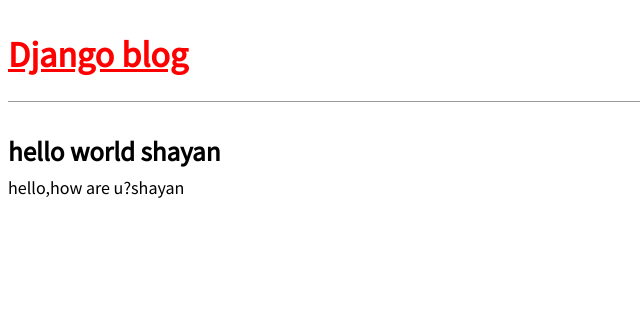
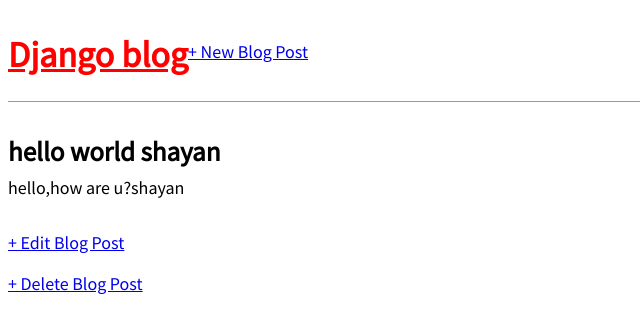
Before and after one commit to shaheermohamed/blog, a Django app: page /post/1/ in a window 1280 px wide. Shown: the top 333 px of the page, without its empty margins (0-640 px from the left). Run offline with Django 3.2, Linux system fonts and the light colour scheme; data comes from the database, SQL or seed files in the repository; both versions use the stored data as it was after the commit.

Commit message:
adding blog,updating,deleting

```diff
--- a/blog/models.py
+++ b/blog/models.py
@@ -1,4 +1,5 @@
 from django.db import models
+from django.urls import reverse
 
 class Post(models.Model):
     title = models.CharField(max_length=200)
@@ -11,3 +12,6 @@
 
     def __str__(self):
         return self.title
+
+    def get_absolute_url(self):
+        return reverse('post_detail', args=[str(self.id)])
--- a/blog/templates/blog/base.html
+++ b/blog/templates/blog/base.html
@@ -10,7 +10,12 @@
 </head>
 <body>
 <header>
-    <h1><a href="{% url 'home' %}">Django blog</a></h1>
+    <div class="nav-left">
+        <h1><a href="{% url 'home' %}">Django blog</a></h1>
+    </div>
+    <div class="nav-right">
+        <a href="{% url 'post_new' %}">+ New Blog Post</a>
+    </div>
 </header>
 <div>
     {% block content %}
--- a/blog/templates/blog/post_detail.html
+++ b/blog/templates/blog/post_detail.html
@@ -4,4 +4,7 @@
     <h2>{{ post.title }}</h2>
     <p>{{ post.body }}</p>
 </div>
+
+<a href="{% url 'post_edit' post.pk %}">+ Edit Blog Post</a>
+<p><a href="{% url 'post_delete' post.pk %}">+ Delete Blog Post</a></p>
 {% endblock content %}
--- a/blog/urls.py
+++ b/blog/urls.py
@@ -1,7 +1,12 @@
 from django.urls import path
-from .views import BlogListView, BlogDetailView
+from .views import BlogListView, BlogDetailView, BlogCreateView, BlogUpdateView, BlogDeleteView
 
 urlpatterns = [
+    path('post/<int:pk>/delete/',  # new
+         BlogDeleteView.as_view(), name='post_delete'),
+    path('post/<int:pk>/edit/',
+         BlogUpdateView.as_view(), name='post_edit'),
+    path('post/new/', BlogCreateView.as_view(), name='post_new'),
     path('post/<int:pk>/', BlogDetailView.as_view(), name='post_detail'),
     path('', BlogListView.as_view(), name='home')
 ]
--- a/blog/views.py
+++ b/blog/views.py
@@ -1,11 +1,37 @@
-from django.views.generic import ListView,DetailView
+from django.views.generic import ListView, DetailView
+from django.views.generic.edit import CreateView
 from .models import Post
+from django.views.generic.edit import CreateView, UpdateView
+from django.views.generic.edit import CreateView, UpdateView, DeleteView  # new
+from django.urls import reverse_lazy  # new
 
 
 class BlogListView(ListView):
     model = Post
     template_name = 'blog/home.html'
 
-class BlogDetailView(DetailView): # new
+
+class BlogDetailView(DetailView):  # new
     model = Post
     template_name = 'blog/post_detail.html'
+
+
+class BlogCreateView(CreateView):  # new
+
+    model = Post
+    template_name = 'blog/post_new.html'
+    fields = ['title', 'author', 'body']
+
+
+class BlogUpdateView(UpdateView):  # new
+
+    model = Post
+    template_name = 'blog/post_edit.html'
+    fields = ['title', 'body']
+
+
+class BlogDeleteView(DeleteView):  # new
+
+    model = Post
+    template_name = 'blog/post_delete.html'
+    success_url = reverse_lazy('home')
```
Also changed, not shown: blog/templates/blog/post_delete.html (added, +8 -0 lines), blog/templates/blog/post_edit.html (added, +8 -0 lines), blog/templates/blog/post_new.html (added, +8 -0 lines), blog/tests.py (+26 -0 lines), db.sqlite3.
